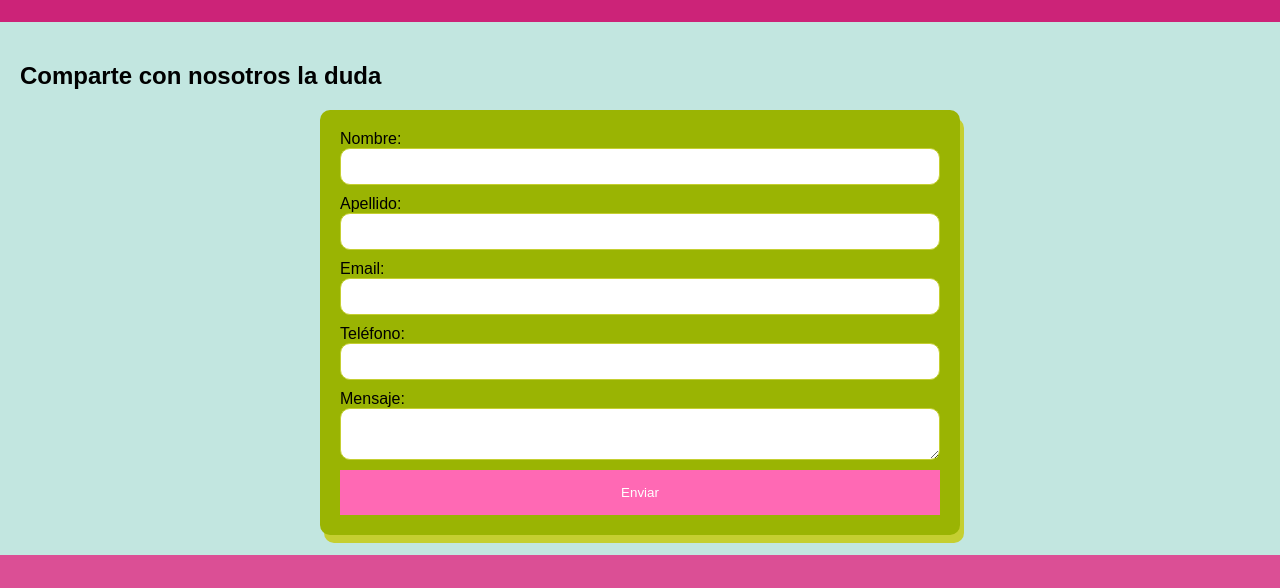
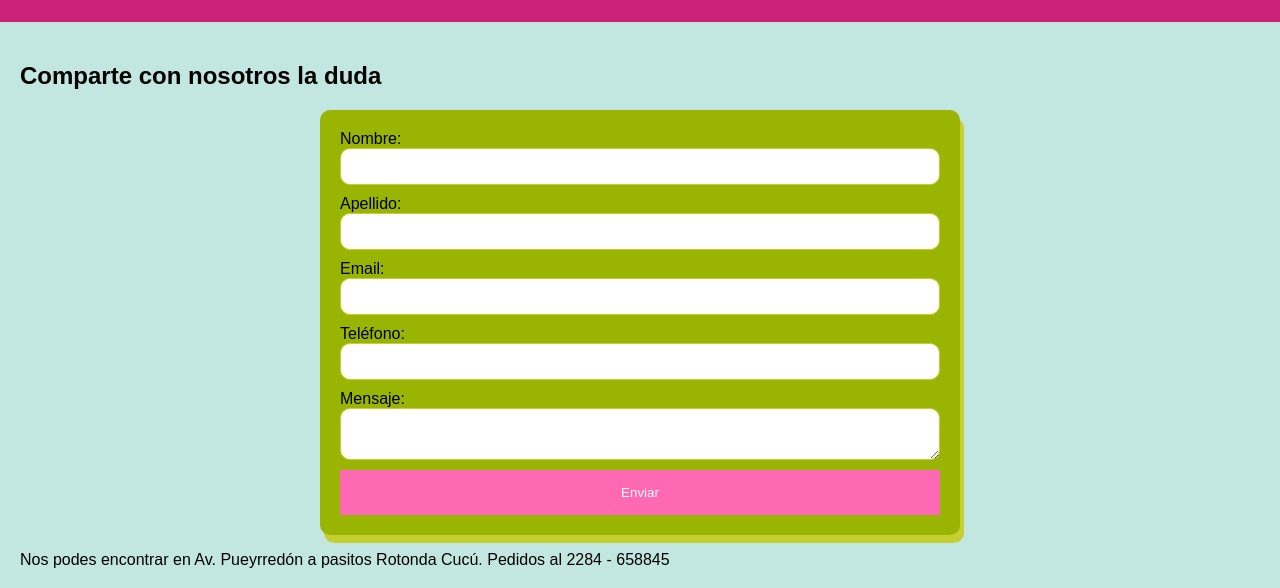
Before and after one commit to RominaSolange-BotanaRecio/1-CuatriEntregas, a website: page ProyectoSuper/contacto.html in a window 1280 px wide. Shown: the part 212-800 px from the top of the page. Drawn offline with Linux system fonts and the light colour scheme; a script that the page names is missing.

Commit message:
contacto.html

```diff
--- a/ProyectoSuper/contacto.html
+++ b/ProyectoSuper/contacto.html
@@ -39,6 +39,7 @@
 
             <button type="submit" id="enviar">Enviar</button>
         </form>
+        <p> Nos podes encontrar en Av. Pueyrredón a pasitos Rotonda Cucú. Pedidos  al 2284 - 658845</p>
     </main>
     <footer>
         <p>2024 Supermercado Místico. Todos los derechos reservados. Diseño Botana Romina - Olavarría</p>
```
